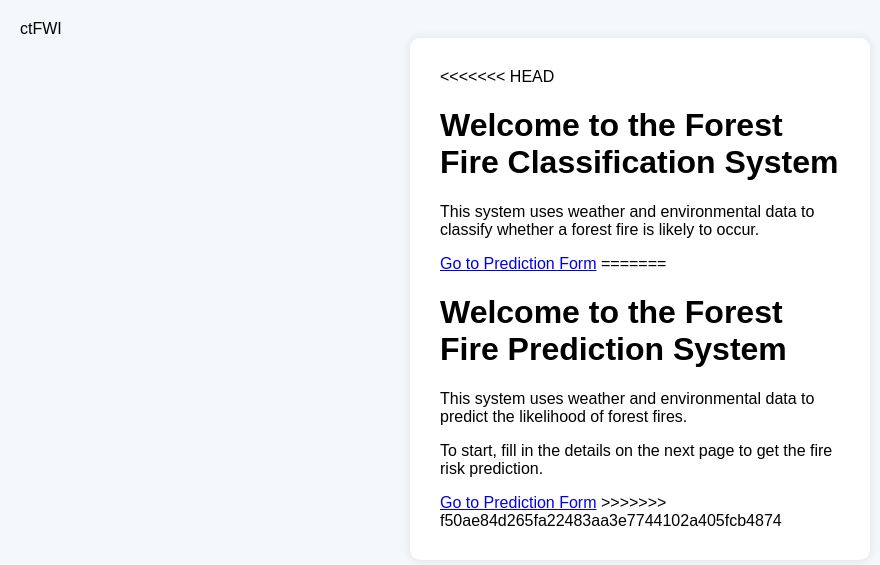
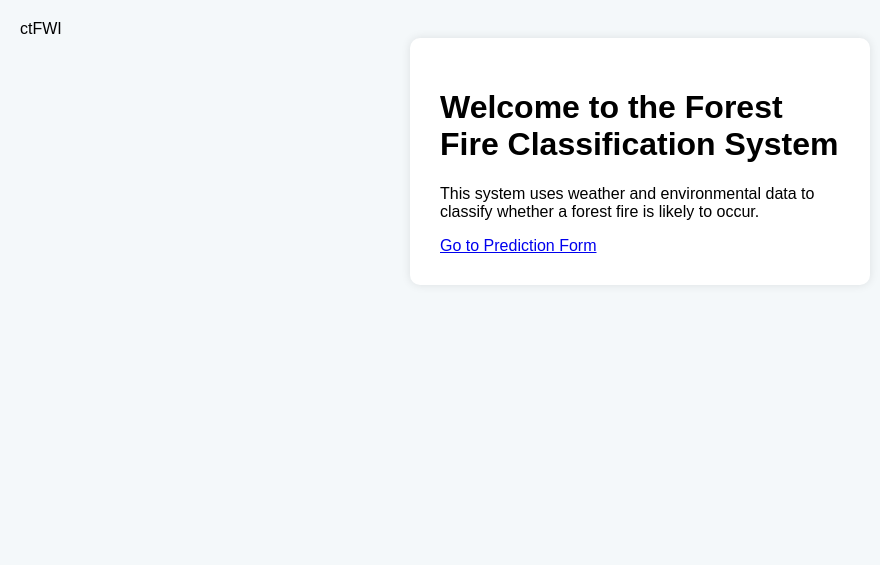
Before and after one commit to MohdMudaseer/Forest_Fire_Prediction, a Flask app: page / in a window 1280 px wide. Shown: the top 565 px of the page, without its empty margins (0-880 px from the left). Run offline with Flask 3, Linux system fonts and the light colour scheme; parts of the project's set-up code (start-up, migrations or seed data) failed here and were passed over.

Commit message:
updated UI

```diff
--- a/Templates/Home.html
+++ b/Templates/Home.html
@@ -8,16 +8,9 @@ ctFWI<!DOCTYPE html>
 </head>
 <body>
     <div class="container">
-<<<<<<< HEAD
         <h1>Welcome to the Forest Fire Classification System</h1>
         <p>This system uses weather and environmental data to classify whether a forest fire is likely to occur.</p>
         <a href="/predictFire" class="button">Go to Prediction Form</a>
-=======
-        <h1>Welcome to the Forest Fire Prediction System</h1>
-        <p>This system uses weather and environmental data to predict the likelihood of forest fires.</p>
-        <p>To start, fill in the details on the next page to get the fire risk prediction.</p>
-        <a href="/predictFWI" class="button">Go to Prediction Form</a>
->>>>>>> f50ae84d265fa22483aa3e7744102a405fcb4874
     </div>
 </body>
 </html>
--- a/Templates/index.html
+++ b/Templates/index.html
@@ -22,13 +22,13 @@
             <label>Rain (mm):</label>
             <input type="number" name="Rain" required><br><br>
 
-            <label>FFMC:</label>
+            <label>Fine Fuel Moisture Code(FFMC):</label>
             <input type="number" name="FFMC" required><br><br>
 
-            <label>DMC:</label>
+            <label>Duff Moisture Code(DMC):</label>
             <input type="number" name="DMC" required><br><br>
 
-            <label>ISI:</label>
+            <label>Initial Spread Index(ISI):</label>
             <input type="number" name="ISI" required><br><br>
 
             <label for="Region">Region:</label>
--- a/app.py
+++ b/application.py
@@ -6,7 +6,7 @@ app=application
 
 # Load classifier and scaler
 classifier_model = pickle.load(open('models/gradient.pkl', 'rb'))
-standard_scaler = pickle.load(open('models\scalar.pkl', 'rb'))
+standard_scaler = pickle.load(open('models/scalar.pkl', 'rb'))
 
 @app.route('/')
 def home():
```
